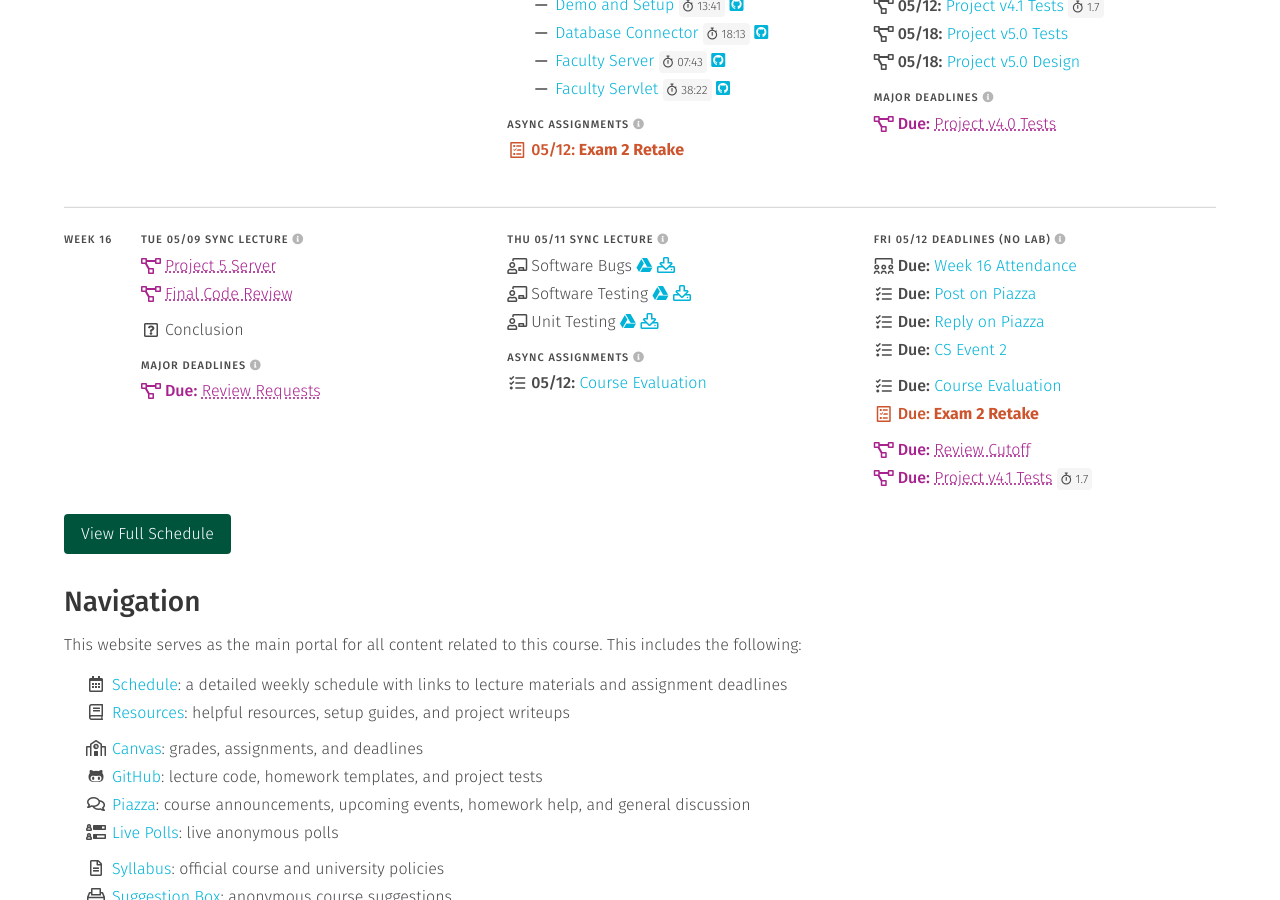
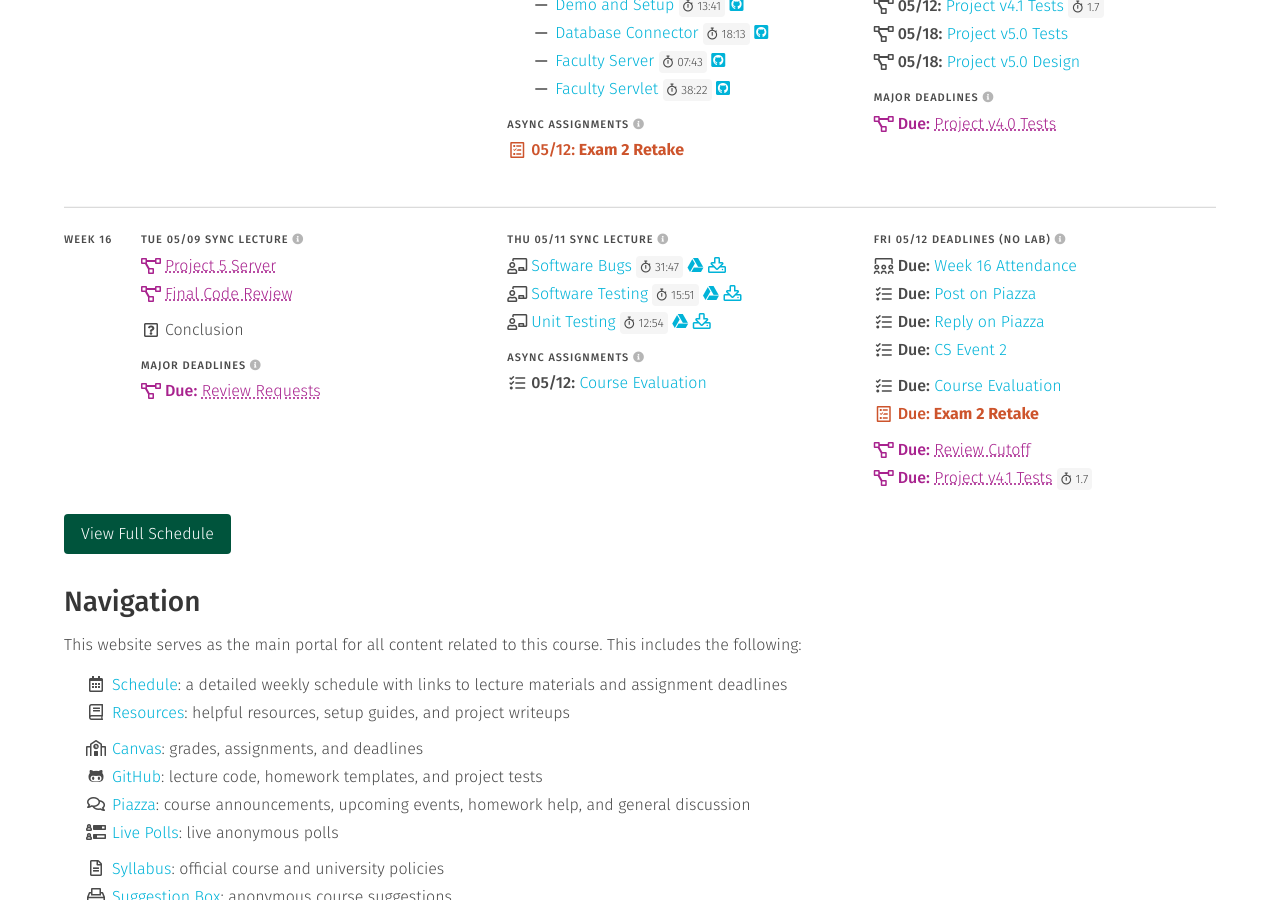
Before and after one commit to usf-cs272-spring2023/usf-cs272-spring2023.github.io, a Jekyll site: the page built from index.md, in a window 1280 px wide and 900 px high, scrolled down 826 px. Built offline with Jekyll 4.4.1, drawn with Linux system fonts in a browser that asks for light colours.

```diff
--- a/_data/lectures.yml
+++ b/_data/lectures.yml
@@ -375,21 +375,27 @@ testing_bugs:
   tags: ['testing']
   text: 'Software Bugs'
   save: '/files/Software Bugs.pdf'
+  time: '31:47'
   view: 'https://docs.google.com/presentation/d/e/2PACX-1vQdjUj1o8oAntzst1ZMz7jWIDWkZo6pxVhVW7yV3BkR4SMcBVXqfA5kU2uXyTPOUGN0Y_KKKH2b3RsO/pub?start=false&loop=false&delayms=3000'
+  href: 'https://usfca.hosted.panopto.com/Panopto/Pages/Viewer.aspx?id=8b3d8019-ff49-40c1-8789-aff70174fe23'
 
 testing_intro:
   <<: *default
   tags: ['testing']
   text: 'Software Testing'
+  time: '15:51'
   save: '/files/Software Testing.pdf'
   view: 'https://docs.google.com/presentation/d/e/2PACX-1vSsb_Oz18l8oBxTcOM846kBLhBcc8MqoC_SBPQ9T162lnAw44mJmo5aQOm6fhg8XLrR_jMvix_7XT29/pub?start=false&loop=false&delayms=3000'
+  href: 'https://usfca.hosted.panopto.com/Panopto/Pages/Viewer.aspx?id=59f07b09-ca70-48be-8f9b-aff701745576'
 
 testing_unit:
   <<: *default
   tags: ['testing']
   text: 'Unit Testing'
+  time: '12:54'
   save: '/files/Unit Testing.pdf'
   view: 'https://docs.google.com/presentation/d/e/2PACX-1vQqlccD49DFn6ShL-ImZ7H34QaUj-loGq4F4YlBBrbwSFbcdLm1YivUCu7TmObJPkj7V_TkZvdYu6RK/pub?start=false&loop=false&delayms=3000'
+  href: 'https://usfca.hosted.panopto.com/Panopto/Pages/Viewer.aspx?id=7239a2e3-0bcf-4554-8f6f-aff70174554e'
 
 # recap:
 #   <<: *default
```
